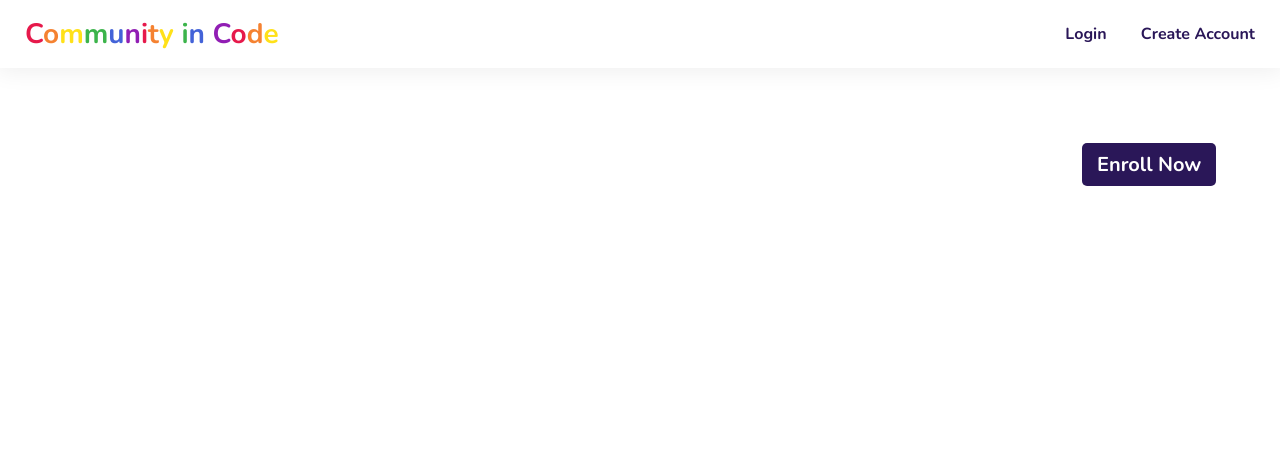
After one commit to ahl389/community-in-code, a Flask app: template cic/frontend/templates/frontend/course_unenrolled.html in a window 1280 px wide. The commit adds this page. Shown: the top 460 px of the page. Run offline with Flask 2, Linux system fonts and the light colour scheme; the template is opened without the code that fills it, so the values that code supplies are empty; some libraries are stand-ins or nearby versions.

Commit message:
added enrollment sequence

```diff
--- a/cic/frontend/templates/frontend/course.html
+++ b/cic/frontend/templates/frontend/course.html
@@ -8,6 +8,9 @@
         <div class="container">
             <div class="module w100 text-center mbm">
                 <h2>{{ course.title }}</h2>
+                {% if enrollment is none %}
+                <div class="button inverse">Enroll</div>
+                {% endif %}
             </div>
 
             {% for unit in units %}
--- /dev/null
+++ b/cic/frontend/templates/frontend/course_unenrolled.html
@@ -0,0 +1,48 @@
+{% extends 'frontend/layout.html' %}
+
+{% block content %}
+
+<body>
+
+    <section class="banner" id="course-{{ course.title }}">
+        <div class="container">
+            <div class="module w100 mbl">
+                <div class="container-extender">
+                    <div class="module w70">
+                        <h2>{{ course.title }}</h2>
+                        <p class="large">{{ course.description }}</p>
+                    </div>
+
+                    <div class="module self-align-right">
+                        <a href="{{ url_for('frontend.enroll', course_id=course.id) }}">
+                            <button
+                                class="button inverse large bold heading-font hvr-icon-forward hvr-sweep-to-right">Enroll
+                                Now</button>
+                        </a>
+                    </div>
+                </div>
+            </div>
+
+            {% for unit in units %}
+            <div class="module w70 mbs">
+                <h4 class="mbs">Unit {{ unit.order }}: {{ unit.title }}</h4>
+                <p>{{ unit.description }}</p>
+            </div>
+            {% endfor %}
+        </div>
+    </section>
+
+    <section class="banner" id="banner-next">
+        <div class="container lesson">
+
+        </div>
+    </section>
+
+    <div class="button glossary-add">
+        <i class="fas fa-plus"></i> Add to Glossary
+    </div>
+
+
+</body>
+
+{% endblock %}
--- a/cic/frontend/templates/frontend/layout.html
+++ b/cic/frontend/templates/frontend/layout.html
@@ -39,12 +39,10 @@
 
             </div> -->
 
-            <div class="module self-align-right mob-hide">
+            <div class="module bold self-align-right mob-hide">
 
                 {% if current_user.is_authenticated %}
-                <button class="button inverse large bold heading-font hvr-icon-forward hvr-sweep-to-right mrm">
-                    <a href="{{ url_for('frontend.view_course', course_id=1) }}">Begin Course</a>
-                </button>
+                <a class="prm" href="{{ url_for('frontend.view_course', course_id=1) }}">Course</a>
                 <a class="prm" href="{{ url_for('frontend.profile') }}">Profile</a>
                 <a href="{{ url_for('frontend.logout') }}">Logout</a>
                 {% else %}
```
Also changed, not shown: cic/frontend/app.py (+17 -10 lines), cic/frontend/templates/frontend/profile.html (+22 -6 lines).
